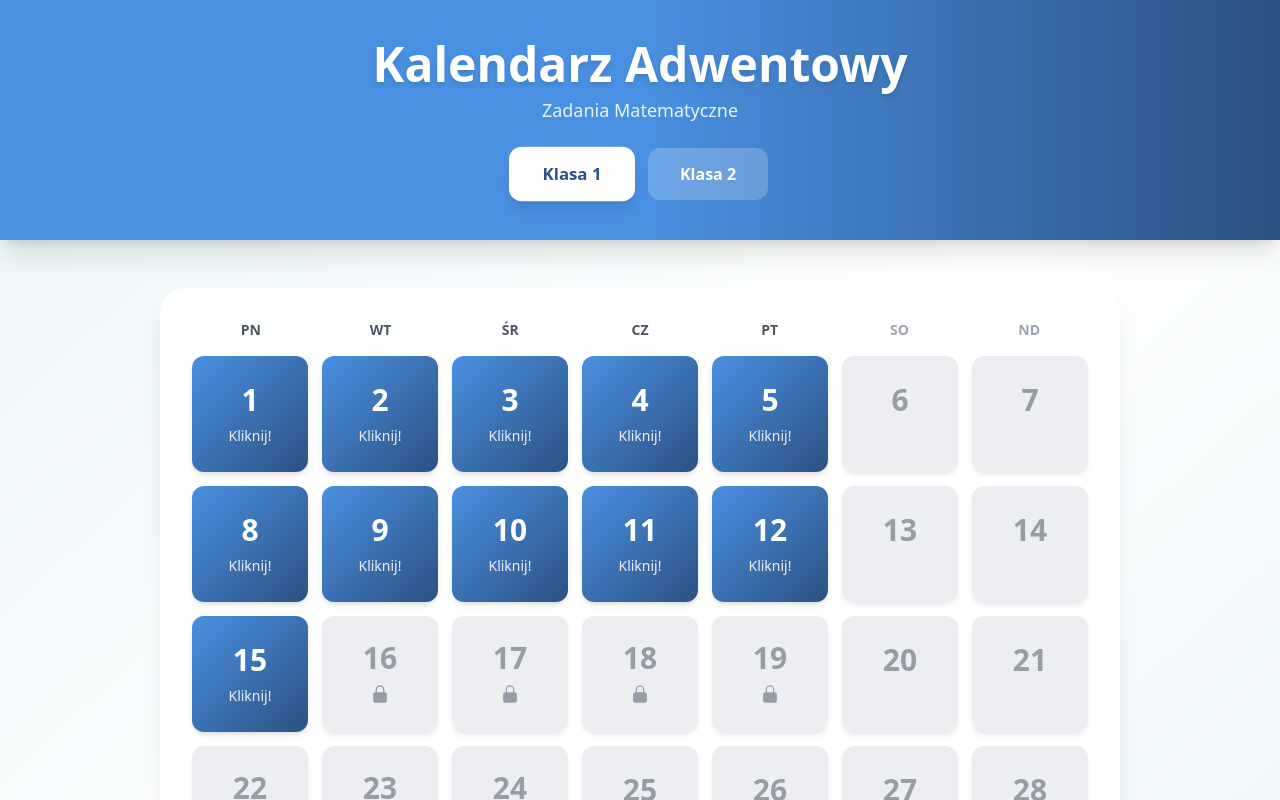
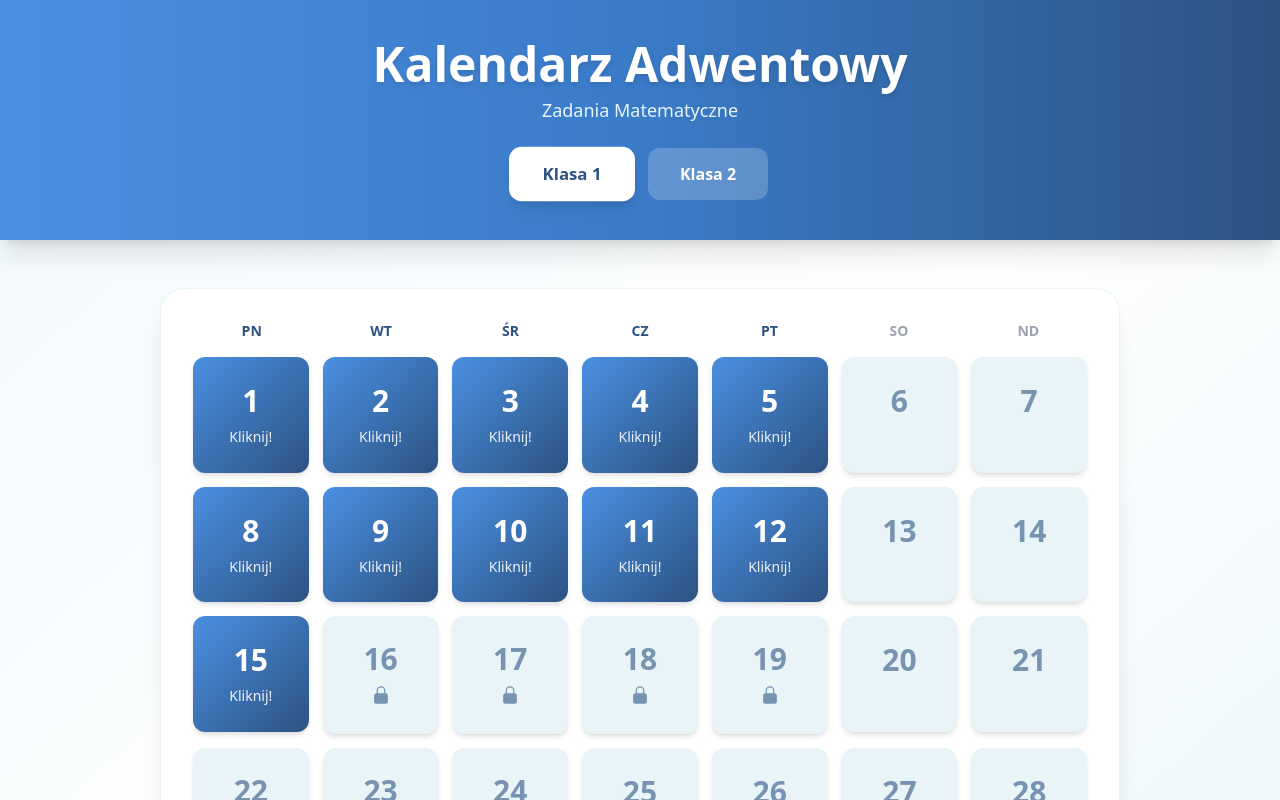
Before and after one commit to wooodiest/kalendarzAdwentowy, a React (Vite) app: page /klasa1 in a window 1280 px wide. Shown: the top 800 px of the page. Built offline with nearby package versions, Linux system fonts and the light colour scheme.

Commit message:
jeszcze ladniej kolorki

```diff
--- a/src/components/CalendarView.jsx
+++ b/src/components/CalendarView.jsx
@@ -38,13 +38,13 @@ export default function CalendarView({ classId, tasks }) {
 
   return (
     <div className="w-full max-w-5xl mx-auto px-6 sm:px-8 pt-4 sm:pt-6 pb-6 sm:pb-8">
-      <div className="w-full bg-white/90 rounded-3xl shadow-xl p-6 sm:p-8 backdrop-blur-sm">
-        <div className="grid grid-cols-7 gap-2 sm:gap-3 mb-4 text-xs sm:text-sm font-semibold text-center text-gray-600">
-          <div className="uppercase">Pn</div>
-          <div className="uppercase">Wt</div>
-          <div className="uppercase">Śr</div>
-          <div className="uppercase">Cz</div>
-          <div className="uppercase">Pt</div>
+      <div className="w-full bg-white/95 rounded-3xl shadow-xl p-6 sm:p-8 backdrop-blur-sm border border-winter-light">
+        <div className="grid grid-cols-7 gap-2 sm:gap-3 mb-4 text-xs sm:text-sm font-semibold text-center">
+          <div className="uppercase text-winter-dark">Pn</div>
+          <div className="uppercase text-winter-dark">Wt</div>
+          <div className="uppercase text-winter-dark">Śr</div>
+          <div className="uppercase text-winter-dark">Cz</div>
+          <div className="uppercase text-winter-dark">Pt</div>
           <div className="uppercase text-gray-400">So</div>
           <div className="uppercase text-gray-400">Nd</div>
         </div>
@@ -82,7 +82,7 @@ export default function CalendarView({ classId, tasks }) {
       </div>
 
       <div className="mt-6 sm:mt-8 mb-4 text-center">
-        <p className="text-gray-600 text-sm sm:text-base">
+        <p className="text-winter-dark/70 text-sm sm:text-base">
           Kliknij na odblokowany dzień, aby zobaczyć zadanie matematyczne
         </p>
       </div>
--- a/src/components/DayModal.jsx
+++ b/src/components/DayModal.jsx
@@ -8,11 +8,11 @@ export default function DayModal({ show, onClose, task, day, classId }) {
 
   return (
     <div
-      className="fixed inset-0 z-50 flex items-center justify-center bg-black/60 px-2 sm:px-4"
+      className="fixed inset-0 z-50 flex items-center justify-center bg-winter-dark/70 backdrop-blur-sm px-2 sm:px-4"
       onClick={onClose}
     >
       <div
-        className="inline-block bg-winter-light rounded-xl shadow-2xl overflow-hidden max-w-4xl"
+        className="inline-block bg-white rounded-xl shadow-2xl overflow-hidden max-w-4xl border border-winter-light"
         onClick={(e) => e.stopPropagation()}
       >
         <div className="bg-gradient-to-r from-winter-blue to-winter-dark text-white px-4 sm:px-2 py-3 sm:py-2 flex items-center justify-between">
@@ -27,7 +27,7 @@ export default function DayModal({ show, onClose, task, day, classId }) {
             <XMarkIcon className="w-6 h-6" />
           </button>
         </div>
-        <div className="bg-winter-light p-3 sm:p-4">
+        <div className="bg-white p-3 sm:p-4">
           <div className="flex justify-center">
             {imageUrl ? (
               <img
--- a/src/components/DayTile.jsx
+++ b/src/components/DayTile.jsx
@@ -5,8 +5,8 @@ export default function DayTile({ day, onClick, isUnlocked: unlocked, isWeekend
     'relative aspect-square rounded-xl shadow-md transition-all duration-300 flex flex-col items-center justify-center p-5 sm:p-6';
 
   const unlockedClasses = unlocked
-    ? 'bg-gradient-to-br from-winter-blue to-winter-dark text-white cursor-pointer hover:scale-105 hover:shadow-xl transform'
-    : 'bg-gray-200 text-gray-500 cursor-not-allowed opacity-70';
+    ? 'bg-gradient-to-br from-winter-blue to-winter-dark text-white cursor-pointer hover:scale-105 hover:shadow-xl transform hover:from-winter-blue-light hover:to-winter-blue-dark'
+    : 'bg-winter-light text-winter-dark/60 cursor-not-allowed border border-winter-light';
 
   const clickable = unlocked && !isWeekend;
 
--- a/src/components/Layout.jsx
+++ b/src/components/Layout.jsx
@@ -2,8 +2,8 @@ import ClassSelector from './ClassSelector';
 
 export default function Layout({ children }) {
   return (
-    <div className="min-h-screen bg-gradient-to-br from-winter-light via-white to-winter-light">
-      <header className="bg-gradient-to-r from-winter-blue via-winter-blue to-winter-dark text-white shadow-xl">
+    <div className="min-h-screen bg-gradient-to-br from-winter-light-soft via-white to-winter-light">
+      <header className="bg-gradient-to-r from-winter-blue via-winter-blue-dark to-winter-dark text-white shadow-xl">
         <div className="container mx-auto px-4 py-8 sm:py-10">
           <div className="text-center mb-6">
             <h1 className="text-3xl sm:text-4xl md:text-5xl font-bold mb-2 drop-shadow-md">
@@ -21,7 +21,7 @@ export default function Layout({ children }) {
         {children}
       </main>
 
-      <footer className="mt-16 py-8 text-center border-t border-gray-200 bg-white/50">
+      <footer className="mt-16 py-8 text-center border-t border-winter-light bg-winter-light-soft/30">
         <p className="text-gray-600 text-sm">
           © 2025 Matematyczny Kalendarz Adwentowy
         </p>
--- a/tailwind.config.js
+++ b/tailwind.config.js
@@ -10,8 +10,12 @@ export default {
       colors: {
         winter: {
           blue: '#4A90E2',
+          'blue-light': '#6BA8ED',
+          'blue-dark': '#3A7BC8',
           light: '#E8F4F8',
+          'light-soft': '#F0F8FC',
           dark: '#2C5282',
+          'dark-deep': '#1E3A5F',
         },
       },
     },
```
